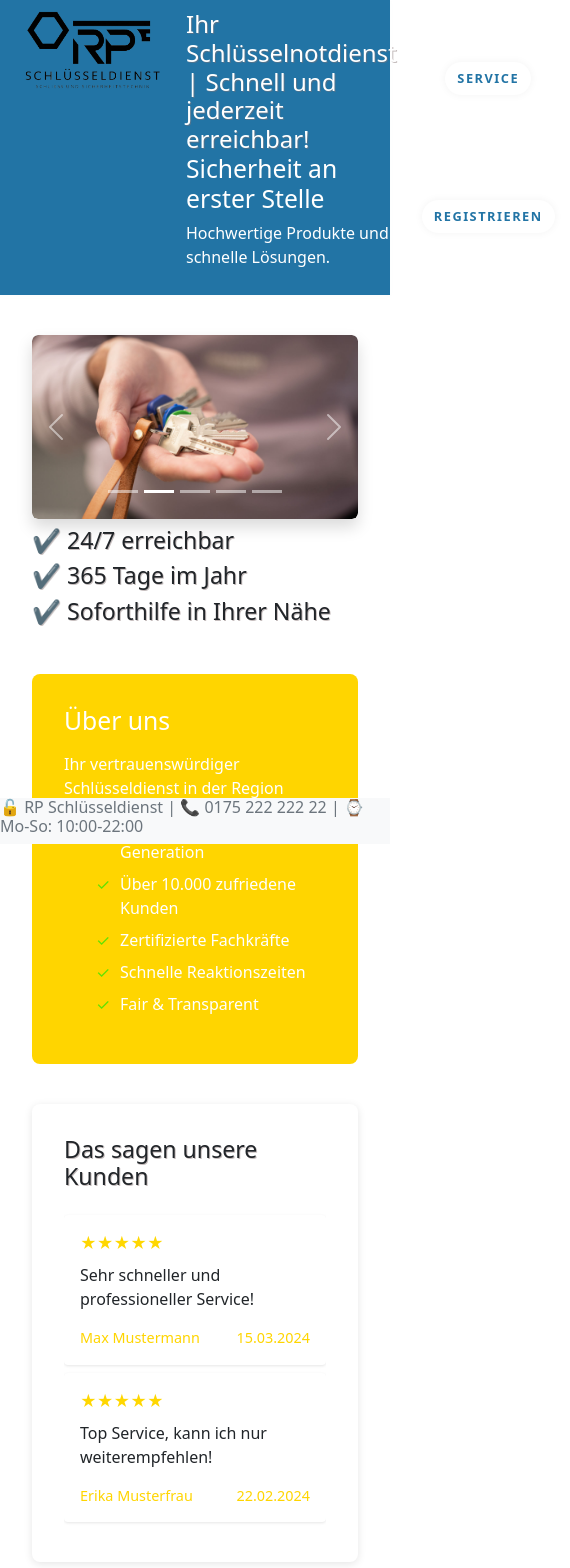
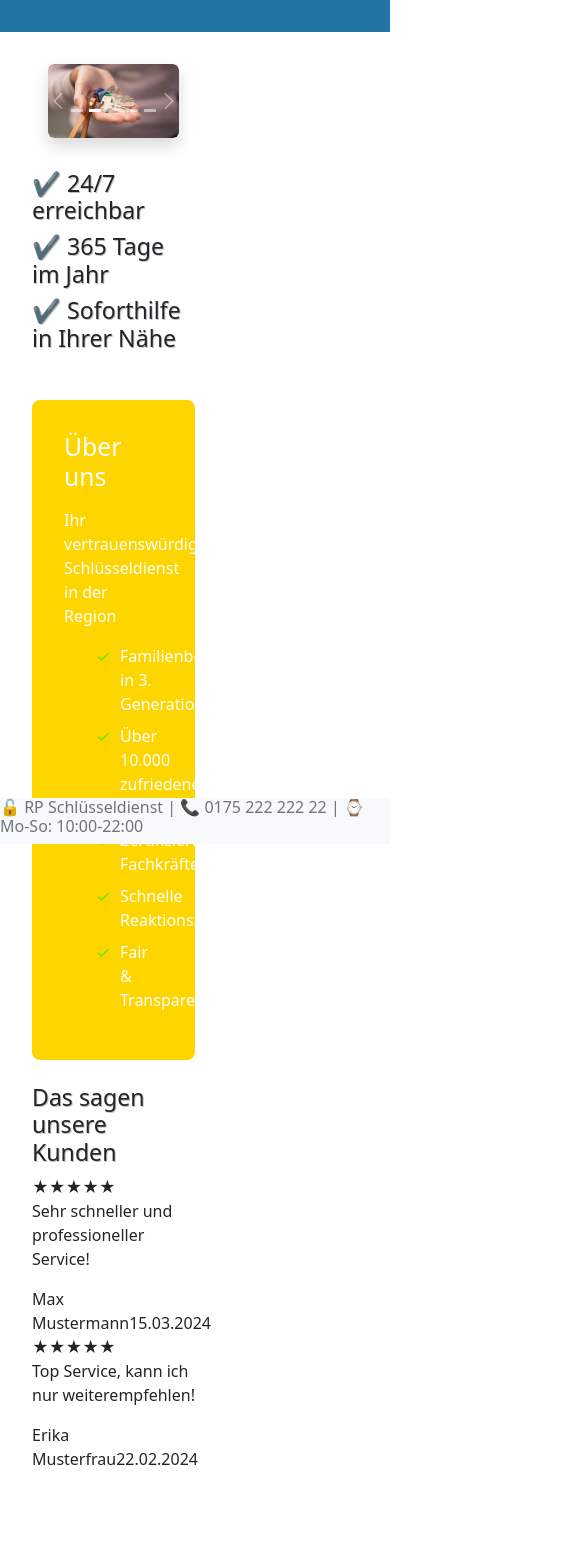
Before and after one commit to OGDeniz/RP_Schliess, a Next.js app: page / in a window 390 px wide. Shown: the top 1568 px of the page, 570 px wide, since content can reach past the window. After the commit the page ends 1503 px from the top, so only its background shows below. Built offline with nearby package versions, Linux system fonts and the light colour scheme.

Commit message:
Aktualisiere Navigation und CSS-Stile: Ändere Alt-Text für das Logo, füge Animationen hinzu und verbessere die Responsivität der Layouts.

```diff
--- a/components/navigation/Navigation.jsx
+++ b/components/navigation/Navigation.jsx
@@ -10,7 +10,7 @@ export default function Navigation() {
             <div className={styles.navContainer}>
                 <div className={styles.leftNav}>
                     <Link href='/'>
-                        <Image src='/bilder/img5.png' alt='logo' width={150} height={100} />
+                        <Image src='/bilder/img5.png' alt='RP-Schließtechnik' width={150} height={100} />
                     </Link>
                 </div>
 
@@ -19,7 +19,11 @@ export default function Navigation() {
                         <h1>Ihr Schlüsselnotdienst | Schnell und jederzeit erreichbar!</h1>
                     </div>
                     <div className={styles.middleBottom}>
-<TexSlider/>                    </div>
+
+
+                    <TexSlider/>
+
+                    </div>
                 </div>
 
                 <div className={styles.rightNav}>
--- a/styles/Home.module.css
+++ b/styles/Home.module.css
@@ -1,17 +1,27 @@
+
+/* home.module.css */
 .container {
-    display: flex;
-    gap: 2rem;
-    padding: 2rem;
-    max-width: 1400px;
-    margin: 0 auto;
+    display: flex;              /* Horizontale Anordnung der Spalten */
+    gap: 2rem;                  /* Abstand zwischen Spalten */
+    padding: 2rem;              /* Innenabstand des Containers */
+    max-width: 1200px;          /* Einheitliche Breite für den Container */
+    margin: 0 auto;             /* Zentrierung des Containers */
+    align-items: stretch;       /* Spalten gleich hoch machen */
 }
 
 .leftSection {
     flex: 1;
-    display: flex;
-    flex-direction: column;
-    justify-content: center;
-    min-width: 325px;
+    display: flex;              /* Elemente in Spalte horizontal anordnen */
+    flex-direction: column;     /* Elemente in Spalte vertikal anordnen */
+    gap: 2rem;                  /* Abstand zwischen Elementen */
+
+}
+
+.rightSection {
+    display: flex;              /* Elemente in Spalte horizontal anordnen */
+    flex-direction: column;     /* Elemente in Spalte vertikal anordnen */
+    justify-content: space-between; /* Platz zwischen Elementen verteilen */
+    gap: 1rem;                  /* Abstand zwischen Elementen */
 }
 
 .sliderContainer {
@@ -20,22 +30,19 @@
 
 .mainSlider {
     width: 100%;
+    height: 100%; /* Fülle die gesamte Höhe der Spalte aus */
+    aspect-ratio: auto; /* Verhindere eine Verzerrung */
     border-radius: 8px;
     overflow: hidden;
 }
-.rightSection {
-    flex: 1;
-    display: flex;
-    flex-direction: column;
-    gap: 2rem;
-}
+
 
 .aboutUs {
     background: var(--secondary);
     padding: 2rem;
     border-radius: 8px;
     color: var(--light);
-    margin: .5rem 0;
+    margin: 0.5rem 0;
 }
 
 .aboutUs h2 {
@@ -59,43 +66,10 @@
 }
 
 .companyInfo li:before {
-    content: "✓";
+    content: "\2713";
     position: absolute;
     left: 0;
     color: var(--success);
-}
-
-.reviewsSection {
-    background: var(--light);
-    padding: 2rem;
-    border-radius: 8px;
-    box-shadow: 0 2px 8px rgba(0, 0, 0, 0.1);
-}
-
-.reviewSlider {
-    margin-top: 1rem;
-    overflow: hidden;
-}
-
-.review {
-    padding: 1rem;
-    background: white;
-    border-radius: 4px;
-    margin: 0.5rem 0;
-    box-shadow: 0 1px 3px rgba(0, 0, 0, 0.1);
-}
-
-.stars {
-    color: gold;
-    margin-bottom: 0.5rem;
-}
-
-.reviewFooter {
-    display: flex;
-    justify-content: space-between;
-    margin-top: 1rem;
-    font-size: 0.9rem;
-    color: var(--secondary);
 }
 
 @media (max-width: 968px) {
@@ -105,6 +79,12 @@
 
     .leftSection,
     .rightSection {
-        width: 100%;
+        flex: 1;
+        width: 50%;
     }
 }
+
+/* Additional Style Tweaks */
+.aboutUs:hover {
+    box-shadow: 0 0 12px var(--secondary-dark);
+}
--- a/styles/global.module.css
+++ b/styles/global.module.css
@@ -1,6 +1,8 @@
 .container {
-  max-width: 1200px;
-  margin: .5rem auto;
+  max-width: 1920px;
+  width: 100%;
+  margin: 0 auto;
+  padding: 0 1rem;
 }
 
 .page {
@@ -13,3 +15,12 @@
   gap: 64px;
   font-family: var(--font-geist-sans);
 }
+
+.footer {
+  width: 100%;
+  display: flex; /* Flexbox zur Ausrichtung */
+  justify-content: center; /* Inhalte zentrieren */
+  padding: 1rem;
+  background-color: var(--dark);
+  color: var(--light);
+}
--- a/styles/navigation.module.css
+++ b/styles/navigation.module.css
@@ -1,24 +1,21 @@
-
-
-/* Navigation */
+/* navigation.module.css */
 .navigation {
-    display: flex;
-    flex-direction: row;
-    justify-content: space-between;
-    align-items: center;
-    padding: 0 1rem;
-    height: fit-content;
+    width: 100%; /* Breite des Headers auf 100% des Bildschirms setzen */
+    display: flex; /* Flexbox für einfache Ausrichtung */
+    justify-content: space-between; /* Elemente an den Seiten platzieren */
+    align-items: center; /* Vertikale Zentrierung der Elemente */
+    padding: 1rem;
     background-color: var(--primary);
     color: var(--light);
     box-shadow: 0 1px 3px rgba(212, 232, 236, 0.15);
-    z-index: 1000;
-    transition: all 0.3s ease-in-out;
 }
+
+
 .navContainer {
     display: flex;
     flex-direction: row;
 }
-/* Left Navigation */
+
 .leftNav img {
     margin-right: 10px;
 }
@@ -31,24 +28,11 @@
     padding: 10px;
 }
 
-/* Middle Navigation */
-.middleNav h1 {
-    font-size: 1rem;
+.middleNav h1, .middleNav h5 {
     margin: 0;
     color: var(--light);
-    justify-content: center;
-    align-items: center;
-
+    text-align: center;
 }
-
-.middleNav h5 {
-    font-size: .8rem;
-    margin: 0;
-    color: var(--light);
-    justify-content: center;
-    align-items: center;
-}
-/* Right Navigation */
 
 .rightNav {
     display: flex;
@@ -56,22 +40,17 @@
     justify-content: space-around;
     align-items: center;
     padding: 10px;
-
-
 }
 
 .rightNav a {
-
     padding: 7px 12px;
-    ;
     border-radius: 50px;
     cursor: pointer;
-    border: 0;
     background-color: var(--light);
     box-shadow: rgb(0 0 0 / 5%) 0 0 8px;
     letter-spacing: 1.5px;
     text-transform: uppercase;
-    font-size: .8rem;
+    font-size: 0.8rem;
     color: var(--primary);
     margin: 0 5px;
     text-decoration: none;
@@ -79,30 +58,50 @@
     transition: all 0.5s ease;
 }
 
-.rightNav a:active{
-    content: "";
-    width: auto;
-    height: 100%;
-    background-color: var(--color1);
-    position: absolute;
-    top: 0;
-    right: 0;
-    transform: rotateY(-90deg);
-    transform-origin: right;
-}
 .rightNav a:hover {
     letter-spacing: 3px;
-    background-color: hsl(261deg 80% 48%);
-    color: hsl(0, 0%, 100%);
+    background-color: hsl(261, 80%, 48%);
+    color: #fff;
     box-shadow: rgb(93 24 220) 0px 7px 29px 0px;
-  }
+}
 
 
+@media (max-width: 768px) {
+    .navigation {
+        flex-direction: column;
+        padding: 1rem;
+    }
 
-
-/* Responsive Styles */
-@media (max-width: 768px) {
     .middleNav h1 {
         font-size: 1.5rem;
     }
 }
+
+/* Additional Styles for Responsiveness */
+.burgerMenu {
+    display: none;
+    cursor: pointer;
+    position: absolute;
+    top: 10px;
+    right: 10px;
+    z-index: 2000;
+}
+
+@media (max-width: 768px) {
+    .burgerMenu {
+        display: block;
+    }
+
+    .navContainer {
+        display: none;
+    }
+
+    .navContainer.active {
+        display: flex;
+        flex-direction: column;
+        gap: 1rem;
+        background-color: var(--primary);
+        padding: 1rem;
+        width: 100%;
+    }
+}
--- a/styles/slider.module.css
+++ b/styles/slider.module.css
@@ -1,4 +1,5 @@
-/* styles/slider.module.css */
+
+/* slider.module.css */
 .container {
     display: flex;
     gap: 3rem;
@@ -12,51 +13,21 @@
     display: flex;
     flex-direction: column;
     gap: 2rem;
-    height: 400px; /* Setze die Höhe des linken Abschnitts auf 400px */
 }
 
 .mainSlider {
     width: 100%;
-    height: 100%; /* Setze die Höhe des Sliders auf 100% des linken Abschnitts */
+    aspect-ratio: 16 / 9;
     border-radius: 8px;
     overflow: hidden;
+    animation: fadeIn 1s ease-in-out;
 }
 
 .rightSection {
     flex: 1;
-    height: auto; /* Setze die Höhe des rechten Abschnitts auf auto  so dass er sich an den Inhalt anpasst */
     display: flex;
     flex-direction: column;
     gap: 2rem;
-}
-
-.sliderContainer {
-    position: relative;
-    margin: auto;
-    overflow: hidden;
-}
-
-.sliderWrapper {
-    display: flex;
-    transition: transform 0.5s ease-in-out;
-}
-
-.slide {
-    box-sizing: border-box;
-}
-
-.slide img {
-    width: 100%;
-    display: block;
-}
-
-.navigation {
-    position: absolute;
-    top: 50%;
-    width: 100%;
-    display: flex;
-    justify-content: space-between;
-    transform: translateY(-50%);
 }
 
 .slider {
@@ -68,5 +39,19 @@
     object-fit: fill;
     object-position: center;
     border-radius: 0.5rem;
-    aspect-ratio: 16/9;
 }
+
+@media (max-width: 768px) {
+    .container {
+        flex-direction: column;
+    }
+}
+
+@keyframes fadeIn {
+    from {
+        opacity: 0;
+    }
+    to {
+        opacity: 1;
+    }
+}
```
Also changed, not shown: styles/cards.module.css (+5 -32 lines).
